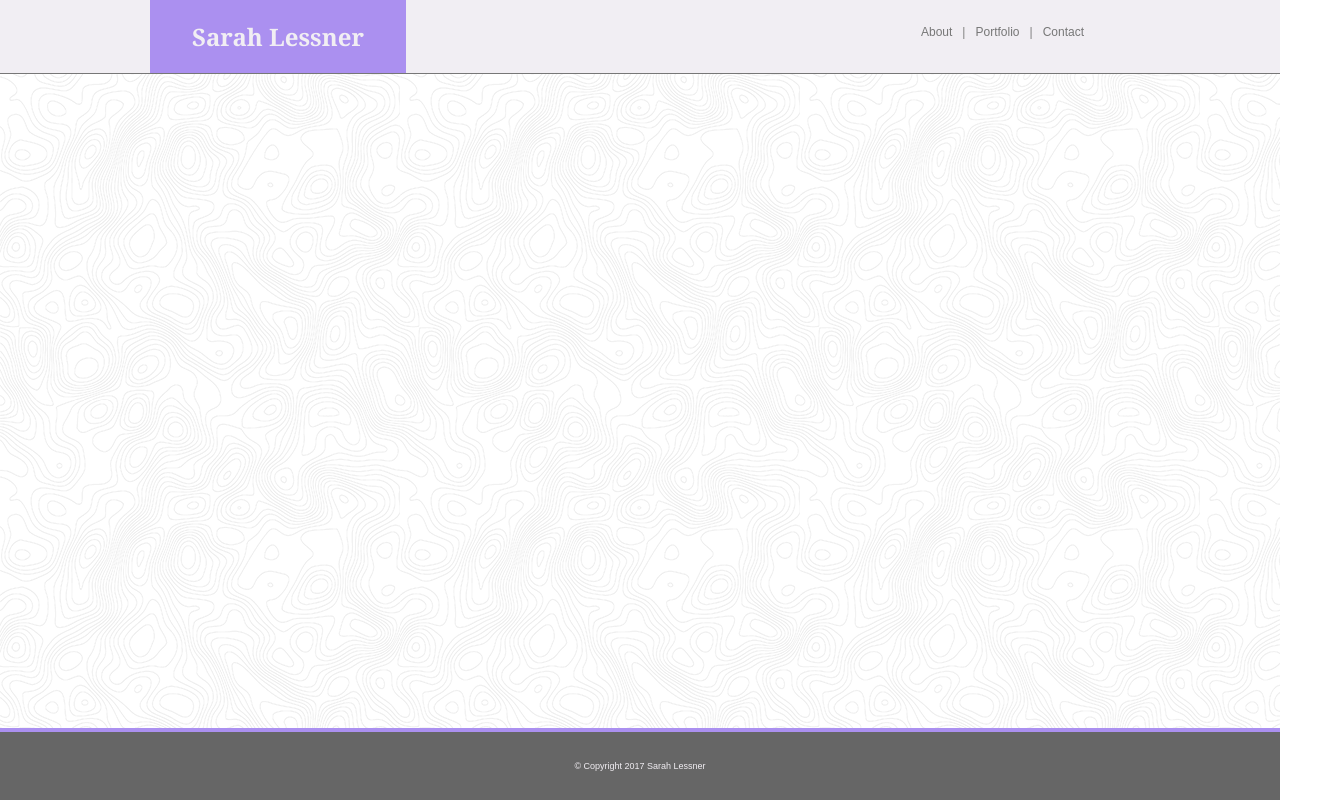
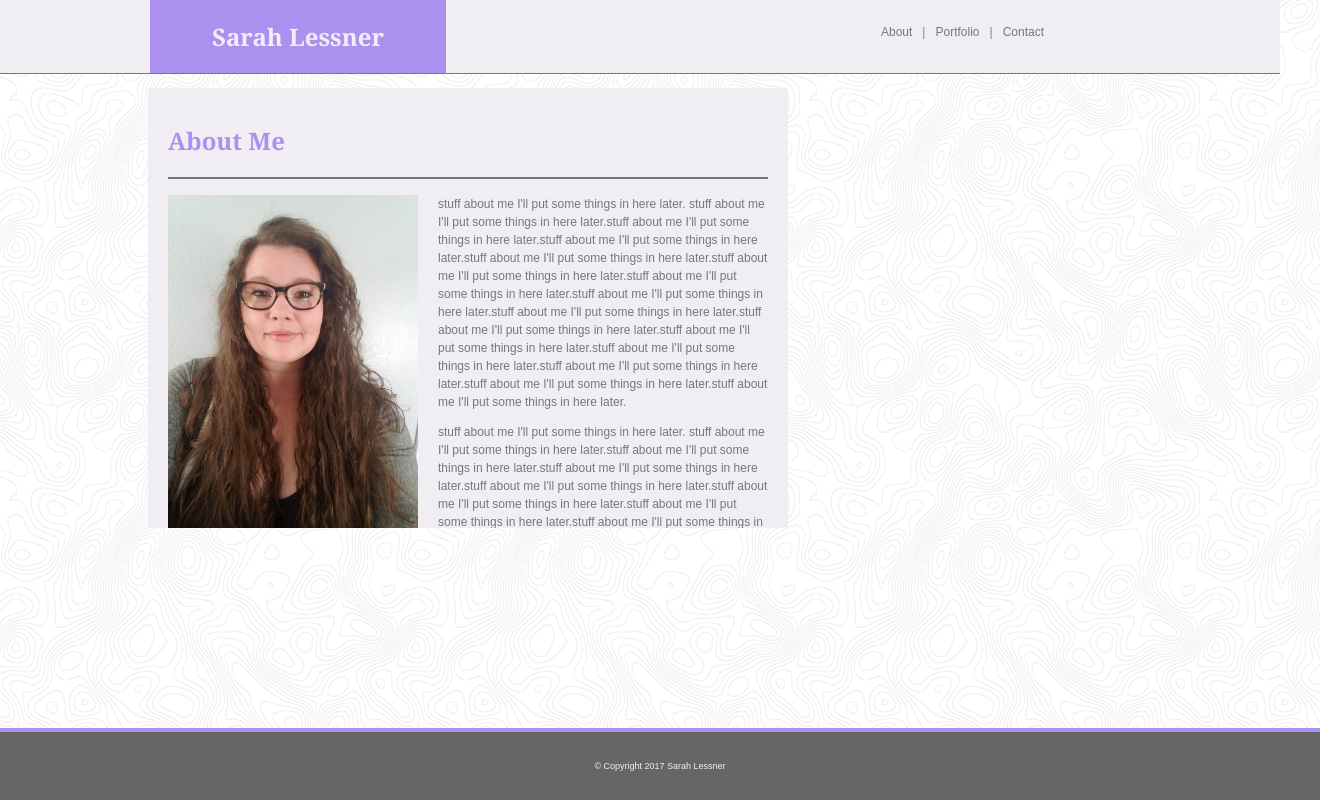
Before and after one commit to sarahlessner/basic-portfolio, a plain HTML site: page index.html in a window 1280 px wide. Shown: the whole page, 1320 px wide, since content can reach past the window. Drawn offline with Linux system fonts and the light colour scheme.

Commit message:
about me box in progress

```diff
--- a/assets/css/style.css
+++ b/assets/css/style.css
@@ -1,11 +1,10 @@
-* {
-	box-sizing: border-box;
-}
+
 
 
 body {
 	background-image: url("../images/topography.png");
 	font-family: 'Arial', 'Helvetica Neue', 'Helvetica', 'sans-serif';
+	font-size: 12px;
 }
 
 h1 {
@@ -19,16 +18,17 @@ a {
 	text-decoration: none;
 }
 
-.container {
+
+
+#container {
 	background: #f1eef3;
 	width: 100%;
-	overflow: auto;
 	position: absolute;
 	top: 0;
 	left: 0;
 	right: 0;
 	border-bottom: 1px solid #777777;
-	margin: 0;
+
 }
 
 #myname {
@@ -39,6 +39,7 @@ a {
 	margin: 0 auto 0 150px;
 	float: left;
 	text-align: center;
+	position: relative;
 }
 
 #navigation {
@@ -46,6 +47,7 @@ a {
 	width: 30%;
 	text-align: right;
 	padding: 20px;
+	position: relative;
 }
 
 .navitem {
@@ -55,8 +57,46 @@ a {
 	padding: 5px;
 }
 
+#content {
+	clear: both;
+	width: 100%;
+}
+
+#aboutmebox {
+	float: left;
+	background: #f1eef3;
+	height: 400px;
+	width: 600px;
+	padding: 20px;
+	overflow: scroll;
+	margin-top: 80px;
+	margin-left: 140px;
+}
+
+#aboutme {
+	color: #ab90f0;
+	padding-bottom: 20px;
+	border-bottom: 2px solid #777777;
+
+}
+
+#mymug {
+	float: left;
+	padding-right: 20px;
+	padding-bottom: 20px;
+}
+
+.textcontent {
+	line-height: 18px;
+	color: #777777;
+}
+
+#connect {
+	float: left;
+}
+
+
 footer {
-	clear: both;
 	position: absolute;
 	bottom: 0;
 	left: 0;
--- a/index.html
+++ b/index.html
@@ -5,12 +5,12 @@
 	 <link rel="stylesheet" type="text/css" href="assets/css/style.css">
 </head>
 <body>
+<div>
+	<header id="container">
 
-<div class="container">
-
-	<header>
+		<div>
 			<h1 id="myname">Sarah Lessner</h1>
-	</header>
+		</div>
 
 		<div id="navigation">
 			<div class="navitem">
@@ -18,7 +18,7 @@
 			</div>
 			<div class="navitem">|
 			</div>
-		<div class="navitem">
+			<div class="navitem" color:>
 				<a href="portfolio.html">Portfolio</a>
 			</div>
 			<div class="navitem">|
@@ -28,8 +28,22 @@
 			</div>
 		</div>
 
+	</header>
+	<div id="content">
+		<div id="aboutmebox">
+			<h1 id="aboutme">About Me</h1>
+			<img id="mymug" width=250 src="assets/images/headshot.jpg" alt="My Mug">
+
+			<p class="textcontent"> stuff about me I'll put some things in here later. stuff about me I'll put some things in here later.stuff about me I'll put some things in here later.stuff about me I'll put some things in here later.stuff about me I'll put some things in here later.stuff about me I'll put some things in here later.stuff about me I'll put some things in here later.stuff about me I'll put some things in here later.stuff about me I'll put some things in here later.stuff about me I'll put some things in here later.stuff about me I'll put some things in here later.stuff about me I'll put some things in here later.stuff about me I'll put some things in here later.stuff about me I'll put some things in here later.stuff about me I'll put some things in here later.</p>
+
+			<p class="textcontent"> stuff about me I'll put some things in here later. stuff about me I'll put some things in here later.stuff about me I'll put some things in here later.stuff about me I'll put some things in here later.stuff about me I'll put some things in here later.stuff about me I'll put some things in here later.stuff about me I'll put some things in here later.stuff about me I'll put some things in here later.stuff about me I'll put some things in here later.stuff about me I'll put some things in here later.stuff about me I'll put some things in here later.stuff about me I'll put some things in here later.stuff about me I'll put some things in here later.stuff about me I'll put some things in here later.stuff about me I'll put some things in here later.</p>
+
 		</div>
-
+		<div id="connect">
+			<h3> Connect with Me </h3>
+			</div>
+	</div>
+</div>
 <footer>
 <p>&copy; Copyright 2017 Sarah Lessner</p>
 </footer>
```
Also changed, not shown: contact.html (+38 -0 lines), portfolio.html (+38 -0 lines), 1 other file. Lines whose indentation alone changed are shown as unchanged.
